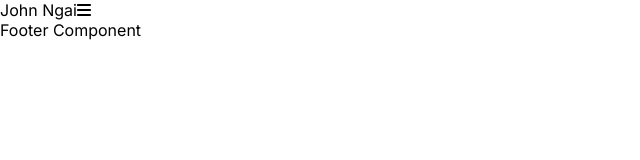
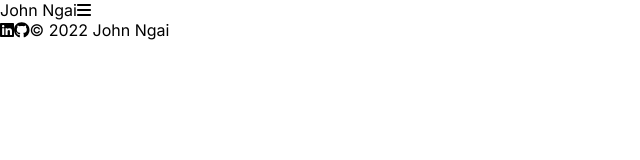
Before and after one commit to john-ngai/johnngai.com, a React (Create React App) app: page / in a window 1280 px wide. Shown: the top 160 px of the page, without its empty margins (0-640 px from the left). Built offline with nearby package versions, Linux system fonts and the light colour scheme.

Commit message:
Add footer content

```diff
--- a/src/components/Footer.js
+++ b/src/components/Footer.js
@@ -1,5 +1,25 @@
+import { FontAwesomeIcon } from '@fortawesome/react-fontawesome';
+import { faLinkedin, faGithub } from '@fortawesome/free-brands-svg-icons';
+
 export default function Footer() {
+  const linkedInIcon = (
+    <FontAwesomeIcon className='linkedin-icon'
+      icon={faLinkedin}
+    />
+  );
+  const githubIcon = (
+    <FontAwesomeIcon className='github-icon'
+      icon={faGithub}
+    />
+  );
+
   return (
-    <footer>Footer Component</footer>
+    <footer>
+      <span className='social-icons'>
+        {linkedInIcon}
+        {githubIcon}
+      </span>
+      <span className="copyright">&copy; 2022 John Ngai</span>
+    </footer>
   );
 }
```
